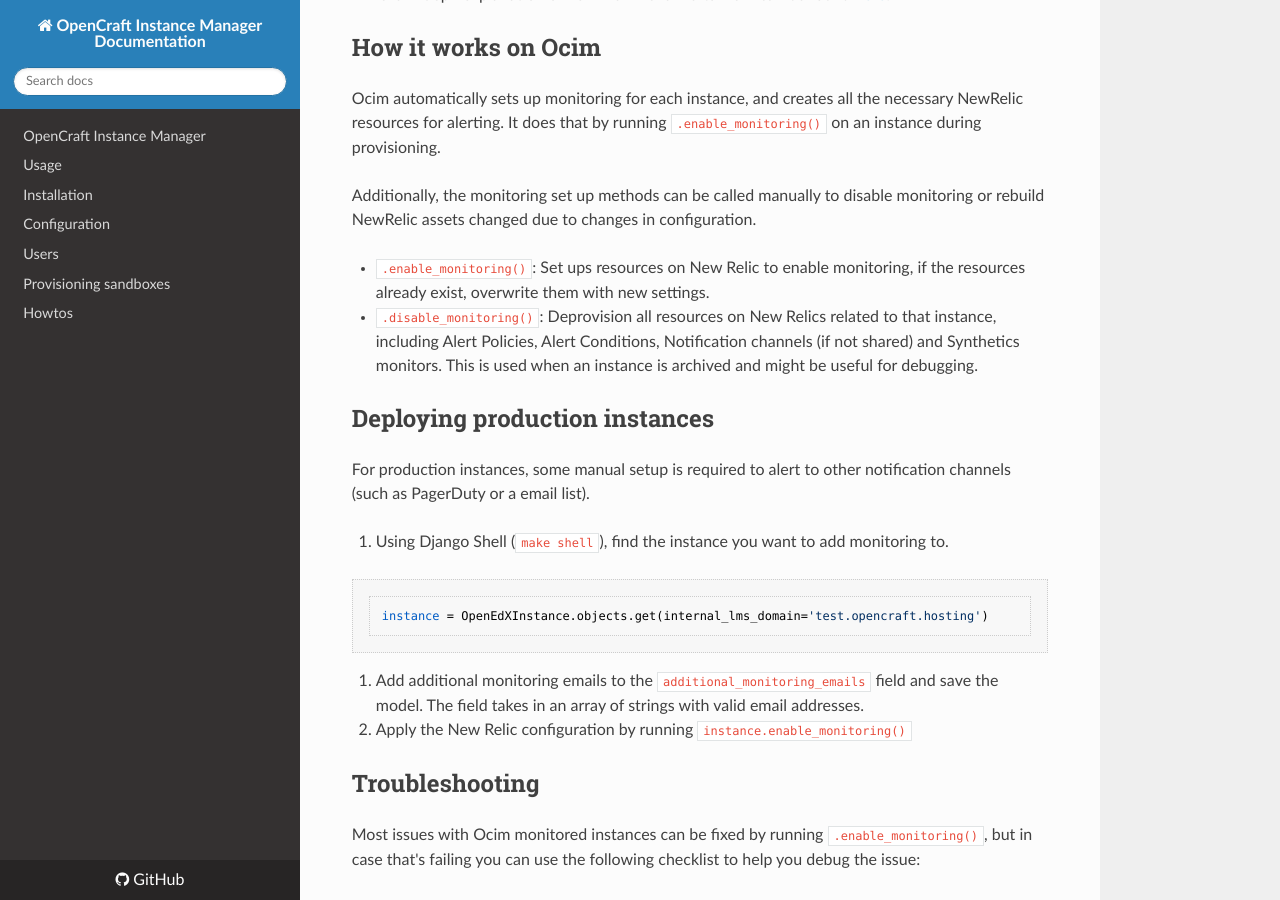
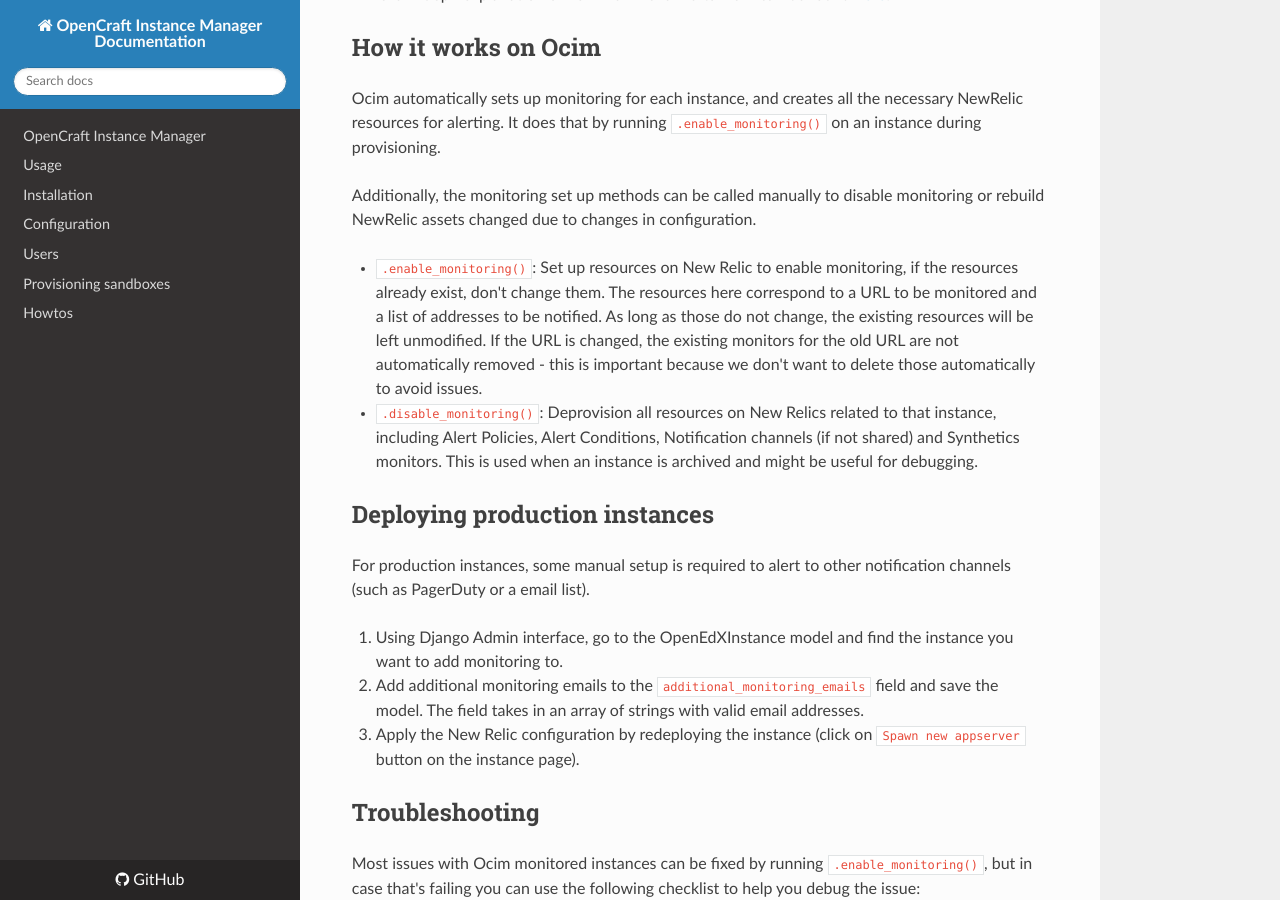
Before and after one commit to open-craft/opencraft, an MkDocs documentation site: the page built from documentation/monitoring.md, in a window 1280 px wide and 900 px high, scrolled down 1026 px. Built offline with MkDocs 1.6.1, drawn with Linux system fonts in a browser that asks for light colours; nearby versions of some CDN libraries.

Commit message:
Address review comments

````diff
--- a/documentation/monitoring.md
+++ b/documentation/monitoring.md
@@ -24,19 +24,16 @@
 
 Additionally, the monitoring set up methods can be called manually to disable monitoring or rebuild NewRelic assets changed due to changes in configuration.
 
-* `.enable_monitoring()`: Set ups resources on New Relic to enable monitoring, if the resources already exist, overwrite them with new settings.
+* `.enable_monitoring()`: Set up resources on New Relic to enable monitoring, if the resources already exist, don't change them. The resources here correspond to a URL to be monitored and a list of addresses to be notified. As long as those do not change, the existing resources will be left unmodified. If the URL is changed, the existing monitors for the old URL are not automatically removed - this is important because we don't want to delete those automatically to avoid issues.
 * `.disable_monitoring()`: Deprovision all resources on New Relics related to that instance, including Alert Policies, Alert Conditions, Notification channels (if not shared) and Synthetics monitors. This is used when an instance is archived and might be useful for debugging.
 
 ## Deploying production instances
 
 For production instances, some manual setup is required to alert to other notification channels (such as PagerDuty or a email list).
 
-1. Using Django Shell (`make shell`), find the instance you want to add monitoring to.
-```
-instance = OpenEdXInstance.objects.get(internal_lms_domain='test.opencraft.hosting')
-```
+1. Using Django Admin interface, go to the OpenEdXInstance model and find the instance you want to add monitoring to.
 2. Add additional monitoring emails to the `additional_monitoring_emails` field and save the model. The field takes in an array of strings with valid email addresses.
-3. Apply the New Relic configuration by running `instance.enable_monitoring()`
+3. Apply the New Relic configuration by redeploying the instance (click on `Spawn new appserver` button on the instance page).
 
 ## Troubleshooting
 
````
